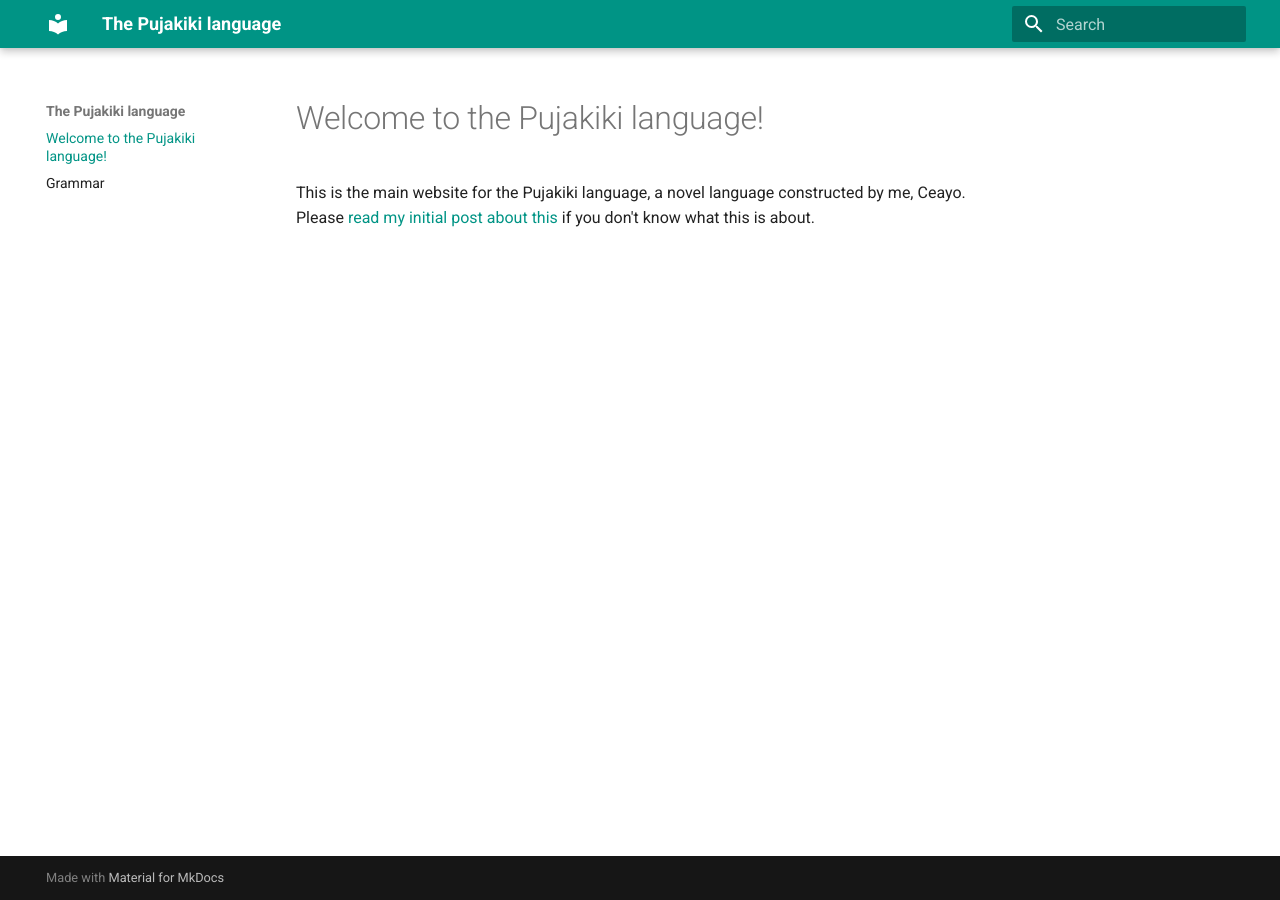
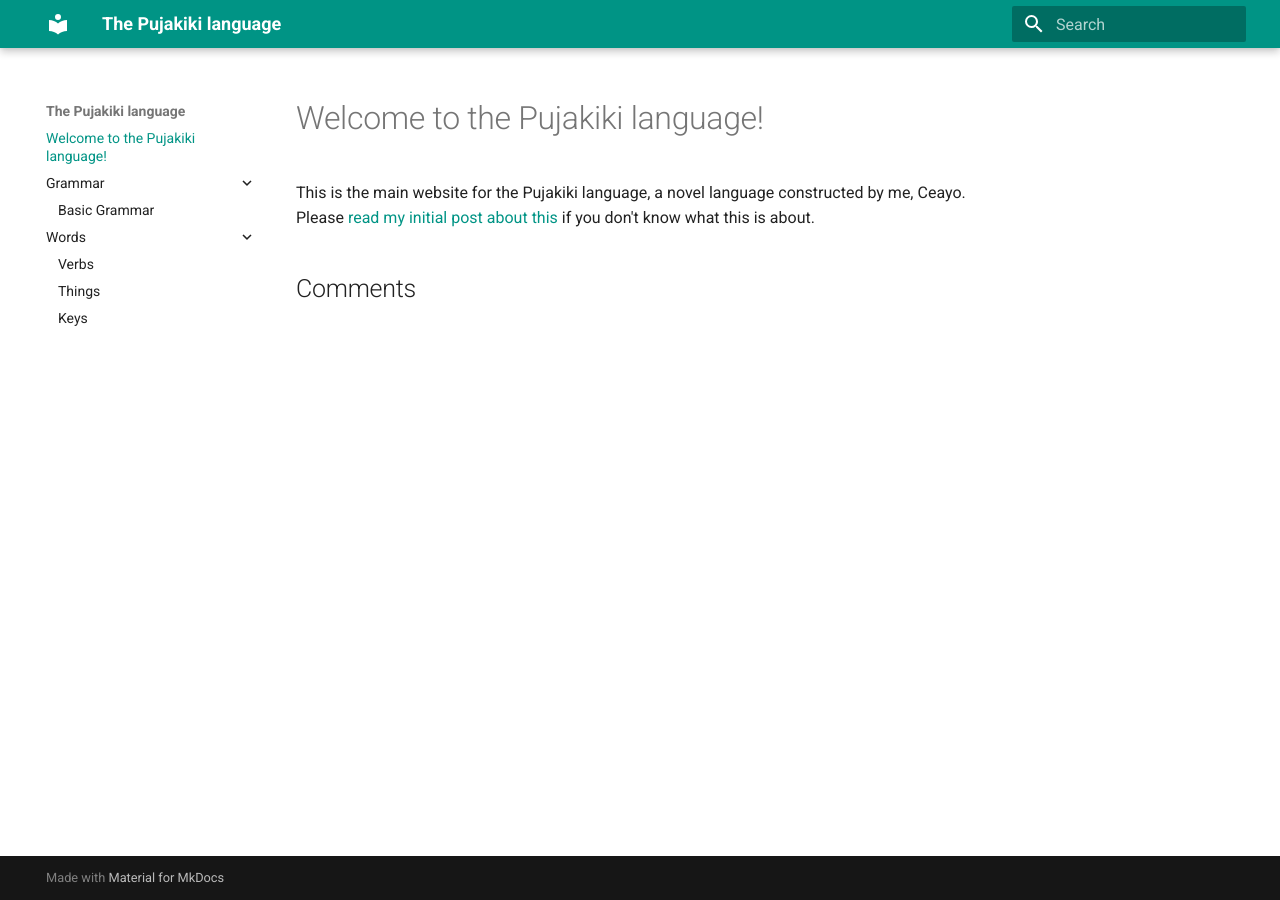
Before and after one commit to ceceayo/pujakiki-site, an MkDocs documentation site: the page built from docs/index.md, in a window 1280 px wide. Built offline with MkDocs 1.6.1 and Material for MkDocs 9.7.7, drawn with Linux system fonts in a browser that asks for light colours; comment, search, counter and statistics services are not loaded; part of the change alters nothing that is shown.

Commit message:
rearranged files like I rearranged your mothers intestines

```diff
--- a/docs/01 - grammar.md
+++ b/docs/grammar/01 - Basic Grammar.md
@@ -1,4 +1,7 @@
-# Grammar
+---
+comments: true
+---
+# Basic Grammar
 Pujakiki has a very simple grammar. There are three types of *something*, which are `verb`, `thing` and `key`. These will be discussed, in that order, in this document.
 
 ## Verbs
--- a/docs/index.md
+++ b/docs/index.md
@@ -1,2 +1,5 @@
+---
+comments: true
+---
 # Welcome to the Pujakiki language!
 This is the main website for the Pujakiki language, a novel language constructed by me, Ceayo. Please [read my initial post about this](https://ceceayo.github.io/posts/creating-a-language/) if you don't know what this is about.
--- /dev/null
+++ b/docs/words/01 - verbs.md
@@ -0,0 +1,2 @@
+# Verbs
+aaa
--- /dev/null
+++ b/docs/words/02 - things.md
@@ -0,0 +1 @@
+# Things
--- /dev/null
+++ b/docs/words/03 - keys.md
@@ -0,0 +1 @@
+# Keys
--- a/mkdocs.yml
+++ b/mkdocs.yml
@@ -26,3 +26,5 @@ theme:
     - search.suggest
     - search.highlight
     - search.share
+
+  custom_dir: overrides
--- /dev/null
+++ b/overrides/partials/comments.html
@@ -0,0 +1,56 @@
+{% if page.meta.comments %}
+  <h2 id="__comments">{{ lang.t("meta.comments") }}</h2>
+  <!-- Insert generated snippet here -->
+  <script src="https://giscus.app/client.js"
+            data-repo="ceceayo/pujakiki-site"
+            data-repo-id="R_kgDOLsDW9A"
+            data-category="From the site"
+            data-category-id="DIC_kwDOLsDW9M4CelHA"
+            data-mapping="pathname"
+            data-strict="0"
+            data-reactions-enabled="1"
+            data-emit-metadata="0"
+            data-input-position="top"
+            data-theme="preferred_color_scheme"
+            data-lang="en"
+            data-loading="lazy"
+            crossorigin="anonymous"
+            async>
+    </script>
+
+  <!-- Synchronize Giscus theme with palette -->
+  <script>
+    var giscus = document.querySelector("script[src*=giscus]")
+
+    // Set palette on initial load
+    var palette = __md_get("__palette")
+    if (palette && typeof palette.color === "object") {
+      var theme = palette.color.scheme === "slate"
+        ? "transparent_dark"
+        : "light"
+
+      // Instruct Giscus to set theme
+      giscus.setAttribute("data-theme", theme)
+    }
+
+    // Register event handlers after documented loaded
+    document.addEventListener("DOMContentLoaded", function() {
+      var ref = document.querySelector("[data-md-component=palette]")
+      ref.addEventListener("change", function() {
+        var palette = __md_get("__palette")
+        if (palette && typeof palette.color === "object") {
+          var theme = palette.color.scheme === "slate"
+            ? "transparent_dark"
+            : "light"
+
+          // Instruct Giscus to change theme
+          var frame = document.querySelector(".giscus-frame")
+          frame.contentWindow.postMessage(
+            { giscus: { setConfig: { theme } } },
+            "https://giscus.app"
+          )
+        }
+      })
+    })
+  </script>
+{% endif %}
```
